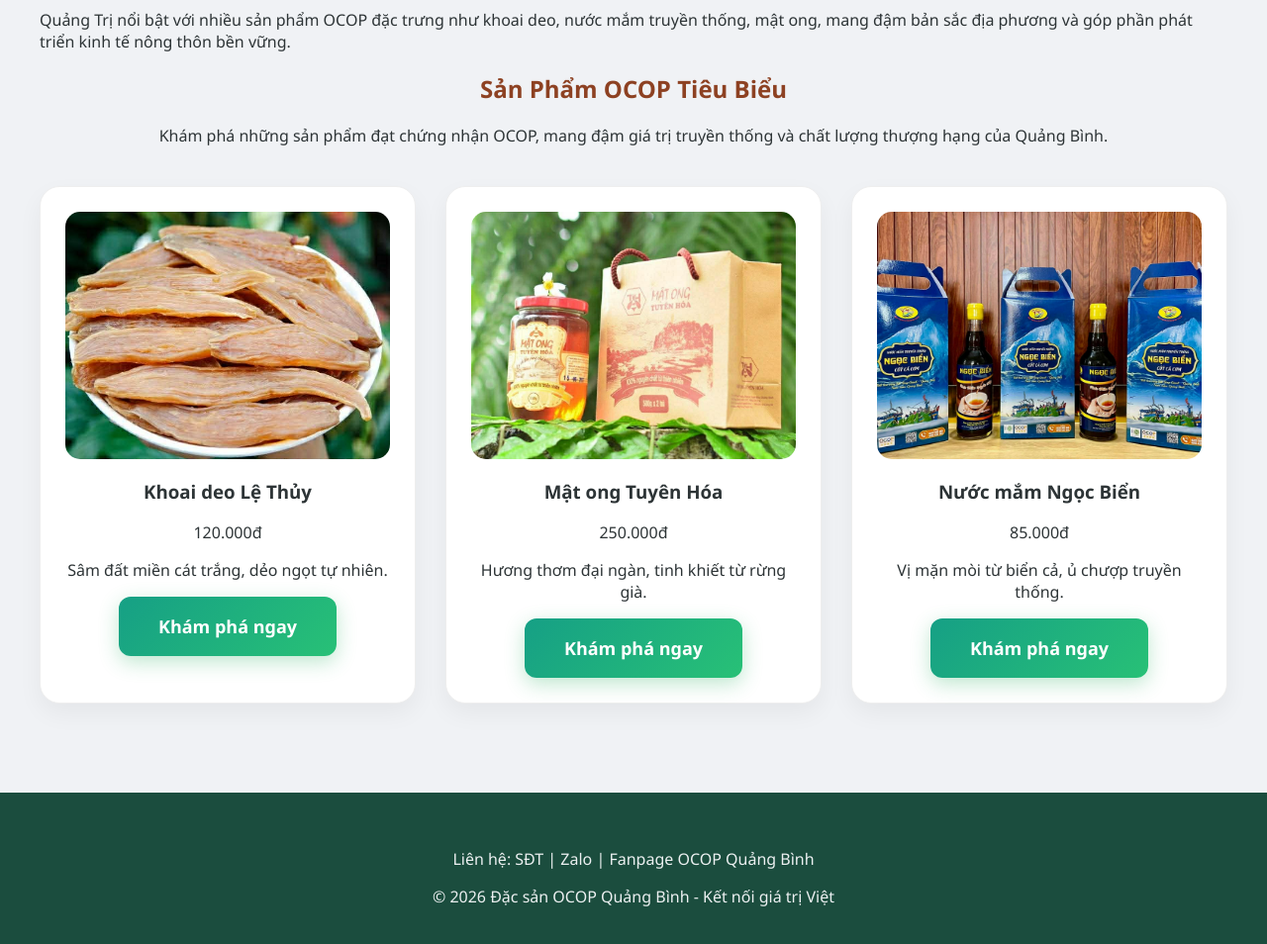
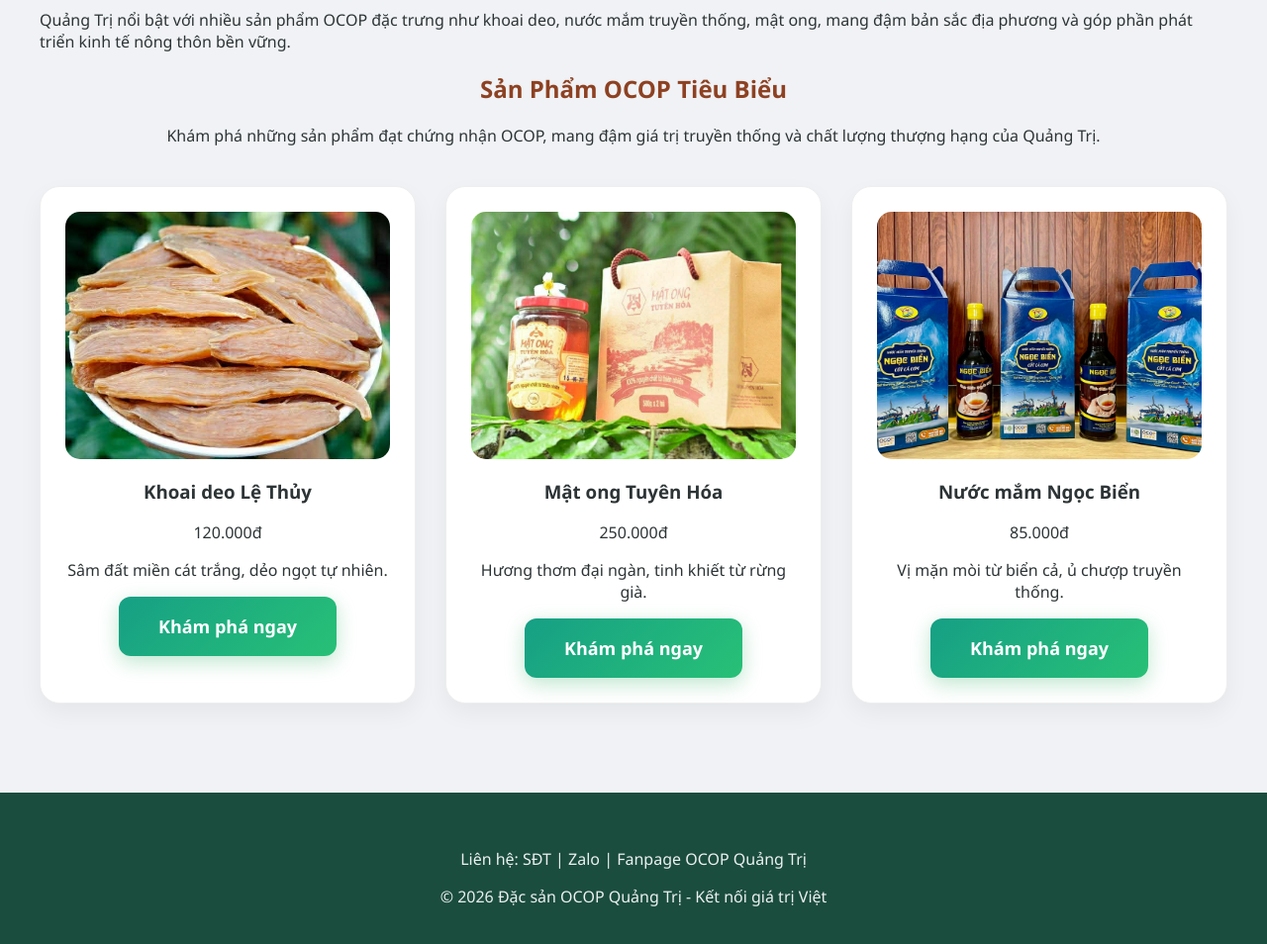
Before and after one commit to adminn118/ocop-dia-phuongg, a plain HTML site: page index.html in a window 1280 px wide. Shown: the part 1220-2174 px from the top of the page at 99% size. Drawn offline with Linux system fonts and the light colour scheme.

Commit message:
Add files via upload

```diff
--- a/index.html
+++ b/index.html
@@ -25,7 +25,7 @@
         </div>
         <div class="intro-section" style="text-align: center; margin-bottom: 40px;">
             <h2 style="color: #8D4122;">Sản Phẩm OCOP Tiêu Biểu</h2>
-            <p>Khám phá những sản phẩm đạt chứng nhận OCOP, mang đậm giá trị truyền thống và chất lượng thượng hạng của Quảng Bình.</p>
+            <p>Khám phá những sản phẩm đạt chứng nhận OCOP, mang đậm giá trị truyền thống và chất lượng thượng hạng của Quảng Trị.</p>
         </div>
         <div class="product-grid">
             <div class="product-card">
@@ -58,8 +58,8 @@
         </div>
     </div>
     <footer>
-        <p>Liên hệ: SĐT | Zalo | Fanpage OCOP Quảng Bình</p>
-        <p>&copy; 2026 Đặc sản OCOP Quảng Bình - Kết nối giá trị Việt</p>
+        <p>Liên hệ: SĐT | Zalo | Fanpage OCOP Quảng Trị</p>
+        <p>&copy; 2026 Đặc sản OCOP Quảng Trị - Kết nối giá trị Việt</p>
     </footer>
 </body>
 </html>
```
